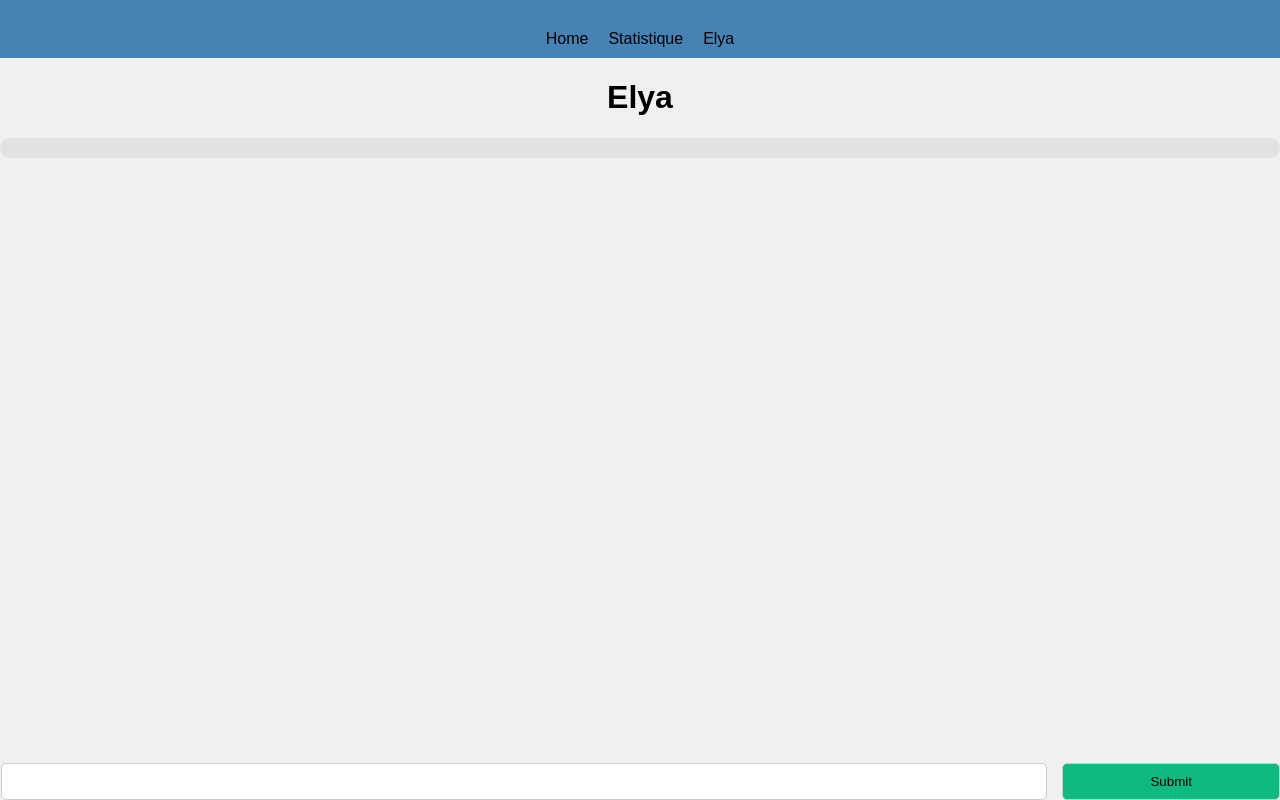
After one commit to elyon-games/tanks, a Python web app: template sources/server/routes/web/templates/elya.html in a window 1280 px wide. The commit adds this page. Run offline with Jinja, Linux system fonts and the light colour scheme; the template is opened without the code that fills it, so the values that code supplies are empty.

Commit message:
page web

```diff
--- a/sources/server/routes/web/templates/base.html
+++ b/sources/server/routes/web/templates/base.html
@@ -1,16 +1,13 @@
 <!doctype html>
 <html>
   <head>
-    {% block head %}
-    <link rel="stylesheet" href="{{ url_for('static', filename='style.css') }}">
-    <title>{% block title %}{% endblock %} - My Webpage</title>
-    {% endblock %}
     <style>
       body {
         margin: 0;
         padding: 0;
         font-family: sans-serif;
         background-color: #f0f0f0;
+        display:block;
       }
       .container {
         width: 80%;
@@ -19,27 +16,43 @@
       }
       h1 {
         text-align: center;
-        margin-top: 50px;
       }
       form {
         text-align: center;
-        margin-top: 50px;
       }
       input {
+        border: 2px solid #ccc;
         padding: 10px;
-        margin: 10px;
         border-radius: 5px;
-        border: 1px solid #ccc;
+        outline: none;
+        transition: border-color 0.3s ease-in-out, transform 0.3s ease-in-out;
+      }
+
+      input:focus {
+        border-color: rgb(16, 185, 129);
+        animation: borderPulse 0.3s ease-in-out;
+      }
+
+      @keyframes borderPulse {
+        0% {
+          border-width: 2px;
+        }
+        50% {
+          border-width: 4px;
+        }
+        100% {
+          border-width: 2px;
+        }
       }
       button {
         padding: 10px 20px;
         border-radius: 5px;
         border: 1px solid #ccc;
-        background-color: #f0f0f0;
+        background-color: rgb(16, 185, 129);
         cursor: pointer;
       }
       button:hover {
-        background-color: #e0e0e0;
+        background-color: rgb(0, 255, 0);
       }
       p {
         text-align: center;
@@ -68,9 +81,122 @@
         width: 20%;
         background-color: rgb(100, 149, 237);
       }
+      header{
+        background-color: rgb(70, 130, 180);
+        padding: 10px 0;
+      }
+      ul{
+        display: flex;
+        justify-content: center;
+        list-style-type: none;
+        padding: 0;
+        margin: 0;
+        margin-top: 20px;
+      }
+      li{
+        margin: 0 10px;
+      }
+      a{
+        text-decoration: none;
+        color: black;
+      }
+  </style>
+    {% block head %}
+    <link rel="stylesheet" href="{{ url_for('static', filename='style.css') }}">
+    <title>{% block title %}{% endblock %} - My Webpage</title>
+    {% endblock %}
+    <style>
+      body {
+        margin: 0;
+        padding: 0;
+        font-family: sans-serif;
+        background-color: #f0f0f0;
+      }
+      .container {
+        width: 80%;
+        margin: 0 auto;
+        item-align: center;
+      }
+      h1 {
+        text-align: center;
+      }
+      form {
+        text-align: center;
+      }
+      input {
+        padding: 10px;
+        margin: 10px;
+        border-radius: 5px;
+        border: 1px solid #ccc;
+      }
+      button {
+        padding: 10px 20px;
+        border-radius: 5px;
+        border: 1px solid #ccc;
+        background-color: rgb(16, 185, 129);
+        cursor: pointer;
+      }
+      button:hover {
+        background-color: rgb(0, 255, 0);
+      }
+      p {
+        text-align: center;
+      }
+       .container {
+        margin-top: 50px;
+      }
+      h2{
+       text-align: center;
+      }
+      .container p:nth-child(odd) {
+        padding: 3px;
+        margin: 3px;
+        margin-left: 40%;
+        margin-right: 40%;
+        border-radius: 5px;
+        width: 20%;
+        background-color: rgb(16, 185, 129);
+      }
+      .container p:nth-child(even) {
+        padding: 3px;
+        margin: 3px;
+        margin-left: 40%;
+        margin-right: 40%;
+        border-radius: 8px;
+        width: 20%;
+        background-color: rgb(100, 149, 237);
+      }
+      header{
+        background-color: rgb(70, 130, 180);
+        padding: 10px 0;
+      }
+      ul{
+        display: flex;
+        justify-content: center;
+        list-style-type: none;
+        padding: 0;
+        margin: 0;
+        margin-top: 20px;
+      }
+      li{
+        margin: 0 10px;
+      }
+      a{
+        text-decoration: none;
+        color: black;
+      }
   </style>
   </head>
   <body>
+    <header>
+      <nav>
+        <ul>
+          <li><a href="/">Home</a></li>
+          <li><a href="/stat">Statistique</a></li>
+          <li><a href="/elya">Elya</a></li>
+        </ul>
+      </nav>
+    </header>
     {% block content %}{% endblock content %}
   </body>
 </html>
--- /dev/null
+++ b/sources/server/routes/web/templates/elya.html
@@ -0,0 +1,79 @@
+{% extends "base.html" %}
+{% block title %}Elya{% endblock %}
+{% block head %}
+<script src="https://cdn.jsdelivr.net/npm/axios/dist/axios.min.js"></script>
+<script src="https://cdn.jsdelivr.net/npm/marked/marked.min.js"></script>
+<style>
+    .user_entry{
+        position: fixed;
+        bottom: 0;
+        width: 100%;
+        display: flex;
+        flex-direction: row;
+
+    }
+    .user_entry input{
+        width: 80%;
+        height: 15%;
+        margin:0;
+        margin-left: 1px;
+    }
+    .user_entry button{
+        width: 17%;
+        height: 15%;
+        justify-self: flex-end;
+        margin-left:auto;
+    }
+    .container {
+        width: 80%;
+        max-width: 800px;
+        display: flex;
+        flex-direction: column;
+        align-items: center;
+        flex-grow: 1;
+        overflow: hidden; /* Pour que la div ne dépasse pas */
+    }
+
+    .reponse {
+        background-color: rgb(226, 226, 226);
+        width: 100%;
+        flex-grow: 1; /* Permet de remplir l'espace restant */
+        max-height: calc(100vh - 120px); /* Limite la hauteur (titre + bouton) */
+        overflow-y: auto; /* Active le scroll si nécessaire */
+        padding: 10px;
+        box-sizing: border-box;
+        border-radius: 10px;
+    }
+</style>
+{% endblock %}
+
+{% block content %}
+    <h1>Elya</h1>
+    <div>
+        <div class="reponse" id="reponse">
+        </div>
+    </div>
+    <div class="user_entry">
+        <input type="text" id="input"reqired>
+        <button id="submit">Submit</button>
+    </div>
+<script>
+const history = [];
+document.getElementById('submit').addEventListener('click', function(event){
+    const input = document.getElementById('input');
+    axios.post('https://elyon.younity-mc.fr/api/ai/ask', {"question": input.value, "history": history}, {'Content-Type': 'application/json'})
+    .then(function (response) {
+        console.log(response.data.answer);
+        history.push({"question": input.value, "answer": response.data.answer, "time": new Date().toISOString()});
+        input.value = '';
+
+        document.getElementById("reponse").innerHTML = marked.parse(response.data.answer);
+    })
+    .catch(function (error) {
+        console.log(error);
+    });
+
+});
+
+</script>
+{% endblock %}
```
Also changed, not shown: sources/server/routes/web/main.py (+11 -2 lines), sources/server/routes/web/templates/index.html (+1 -12 lines), sources/server/routes/web/templates/index_stat.html (added, +20 -0 lines).
